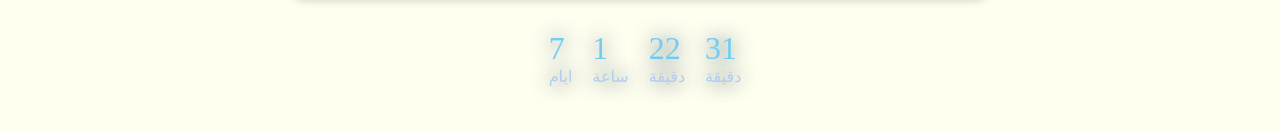
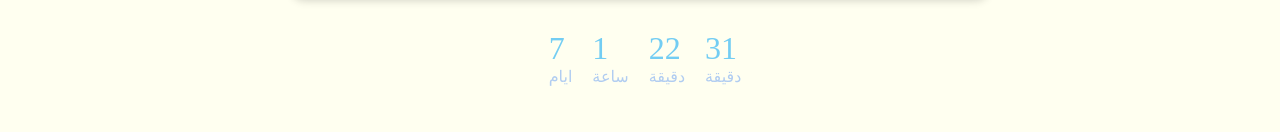
Before and after one commit to hamzasawalha/wedding-invitation-card-ar, a plain HTML site: page index.html in a window 1280 px wide. Shown: the part 568-700 px from the top of the page. Drawn offline with Linux system fonts and the light colour scheme.

Commit message:
Update styles.css

```diff
--- a/styles.css
+++ b/styles.css
@@ -288,7 +288,6 @@
     font-size: 2em;
     font-weight: 100;
     color: rgb(115, 205, 243);
-    text-shadow: 0 0 20px #053047;
   }
 
   #timer>div{
```
